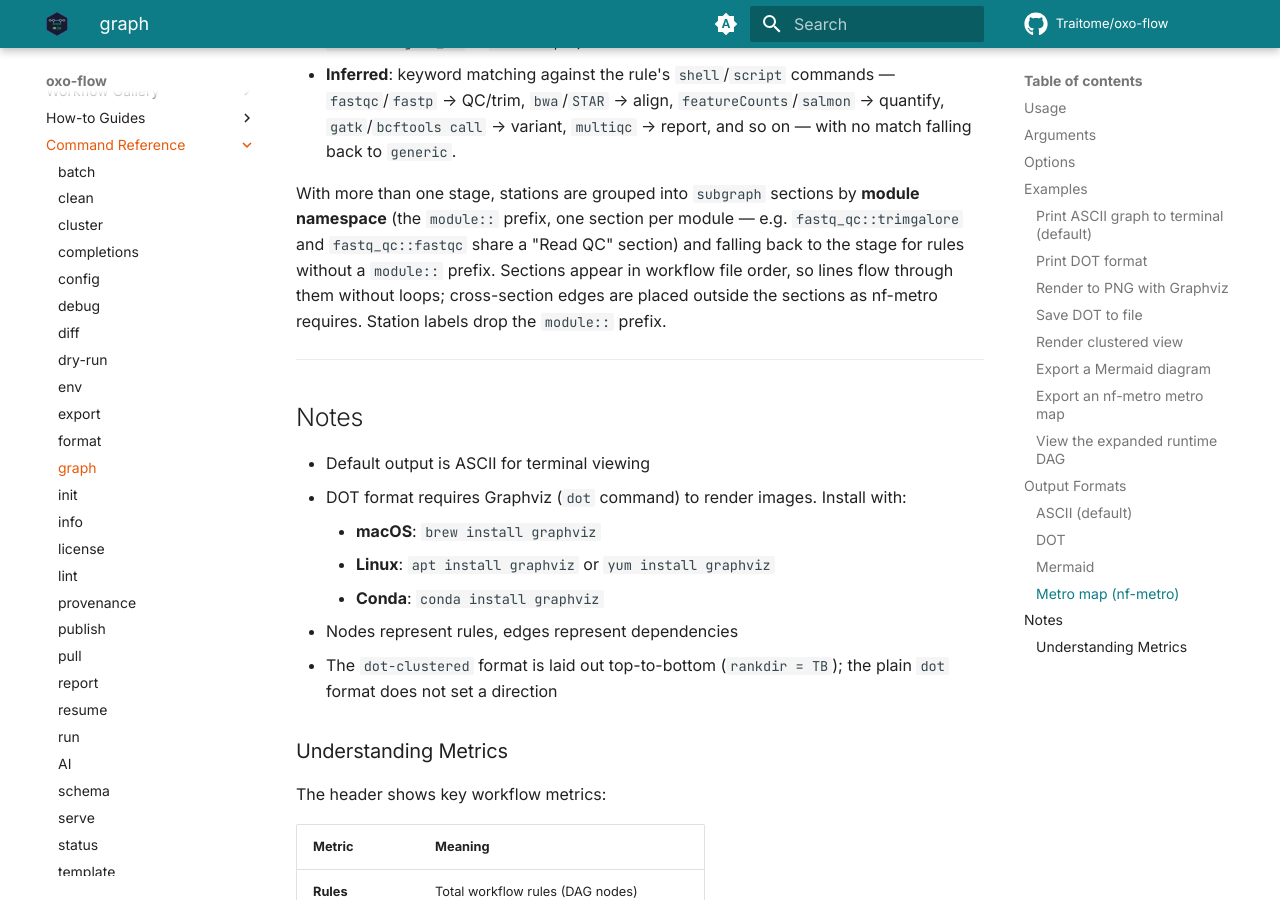
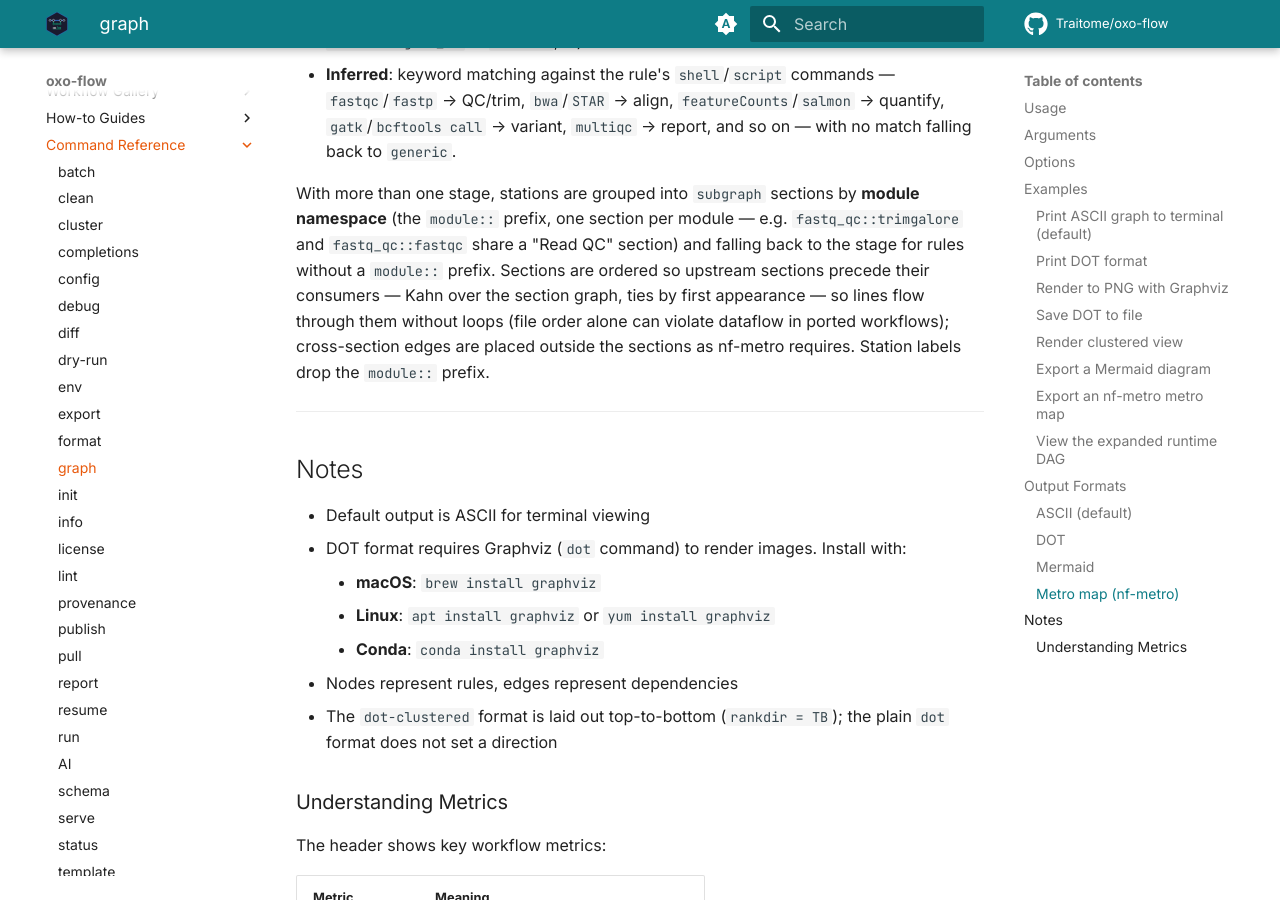
Before and after one commit to Traitome/oxo-flow, an MkDocs documentation site: the page built from docs/guide/src/commands/graph.md, in a window 1280 px wide and 900 px high, scrolled down 6101 px. Built offline with MkDocs 1.6.1 and Material for MkDocs 9.7.7, drawn with Linux system fonts in a browser that asks for light colours; comment, search, counter and statistics services are not loaded; the version menu is left out.

Commit message:
docs(guide): correct metro section-order claim in graph.md
Sections are Kahn-ordered over the section graph (ties by first
appearance), not raw workflow file order — file order alone can
violate dataflow in ported workflows. Aligns commands/graph.md with
the engine (dag.rs topological section pass) and with
reference/graph-subcommand.md invariant #3.

Co-Authored-By: Claude <noreply@anthropic.com>

```diff
--- a/docs/guide/src/commands/graph.md
+++ b/docs/guide/src/commands/graph.md
@@ -273,7 +273,9 @@ With more than one stage, stations are grouped into `subgraph` sections by
 **module namespace** (the `module::` prefix, one section per module — e.g.
 `fastq_qc::trimgalore` and `fastq_qc::fastqc` share a "Read QC" section) and
 falling back to the stage for rules without a `module::` prefix. Sections
-appear in workflow file order, so lines flow through them without loops;
+are ordered so upstream sections precede their consumers — Kahn over the
+section graph, ties by first appearance — so lines flow through them
+without loops (file order alone can violate dataflow in ported workflows);
 cross-section edges are placed outside the sections as nf-metro requires.
 Station labels drop the `module::` prefix.
 
```
